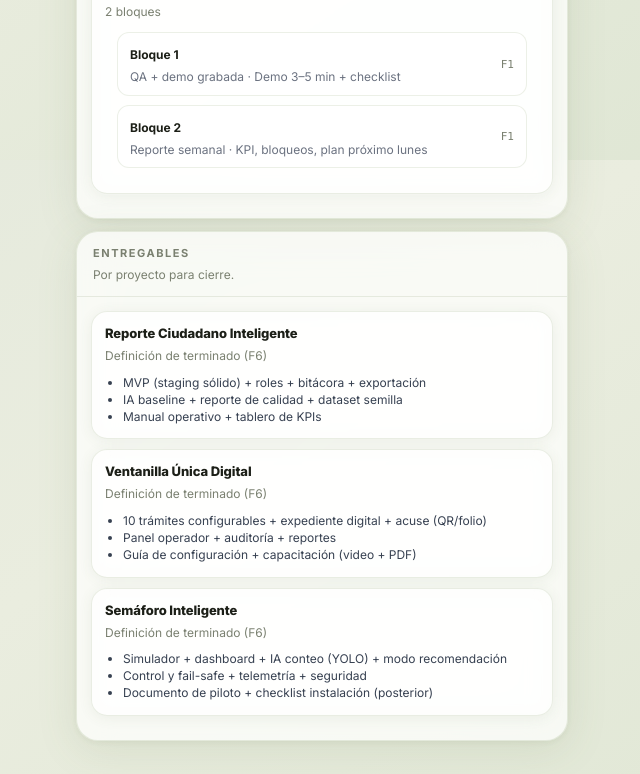
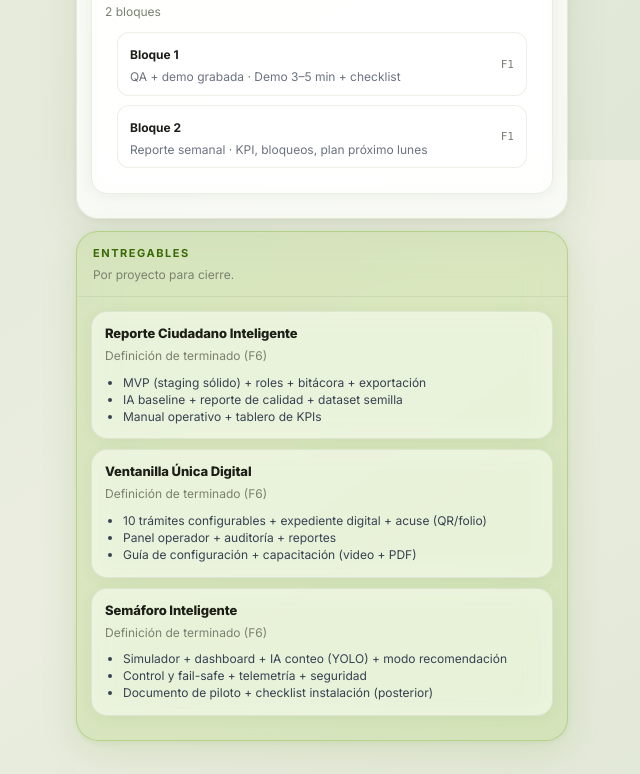
Before and after one commit to opemindresearch/nubes-inteligentes-comalcalco, a plain HTML site: page tablero_control_equipos_comalcalco.html in a window 1280 px wide. Shown: the part 4640-5414 px from the top of the page, without its empty margins (318-958 px from the left). Drawn offline with Linux system fonts and the light colour scheme; sample sign-in values are in the browser's storage.

Commit message:
style: card Entregables con fondo verde translucido glassmorphism

```diff
--- a/tablero_control_equipos_comalcalco.html
+++ b/tablero_control_equipos_comalcalco.html
@@ -259,6 +259,21 @@
 
     .card:hover {
       box-shadow: 0 12px 48px rgba(80, 100, 60, .15), 0 2px 8px rgba(80, 100, 60, .08);
+    }
+
+    /* ─── Entregables card — verde translúcido ─── */
+    #s3 {
+      background: rgba(142, 198, 63, 0.18);
+      border-color: rgba(120, 180, 40, 0.35);
+      box-shadow: 0 8px 36px rgba(90, 140, 20, .14), 0 1.5px 6px rgba(90, 140, 20, .08);
+    }
+
+    #s3:hover {
+      box-shadow: 0 14px 52px rgba(90, 140, 20, .22), 0 2px 10px rgba(90, 140, 20, .12);
+    }
+
+    #s3 .cardH h2 {
+      color: #3a6a08;
     }
 
     .cardH {
```
